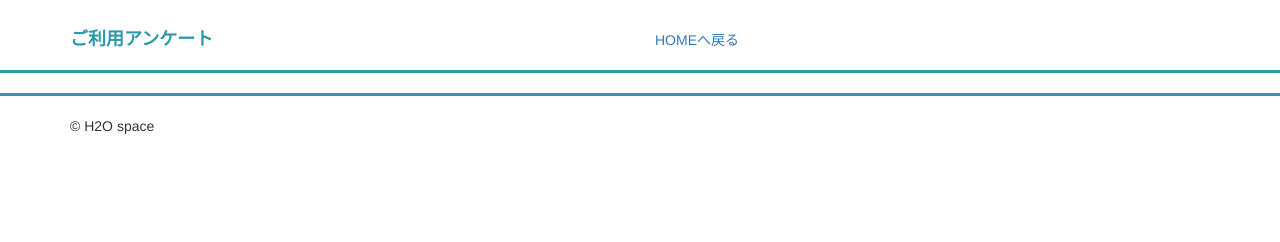
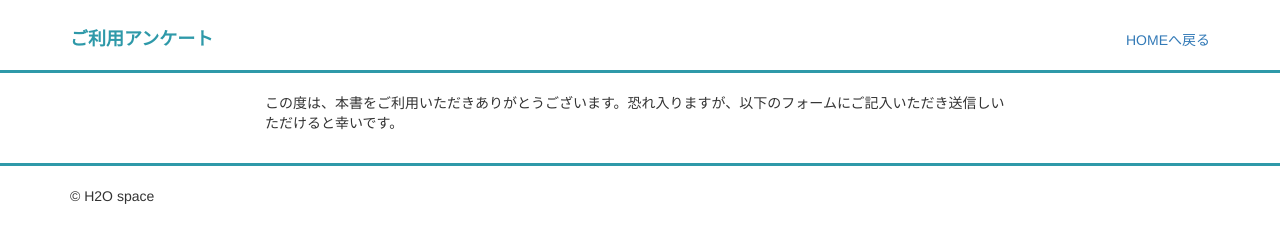
Before and after one commit to KItsuK/Usage-questionnaire, a plain HTML site: page index.html in a window 1280 px wide. Drawn offline with nearby package versions, Linux system fonts and the light colour scheme.

Commit message:
bodyの追加

```diff
--- a/css/style.css
+++ b/css/style.css
@@ -13,3 +13,7 @@ h1{
   margin: 0;
   font-weight: bold;
 }
+
+.align-right{
+  text-align: right;
+}
--- a/index.html
+++ b/index.html
@@ -23,7 +23,7 @@
           <div class="col-sm-6">
             <h1>ご利用アンケート</h1>
           </div>
-          <div class="col-sm-6">
+          <div class="col-sm-6 align-right">
             <a href="#">HOMEへ戻る</a>
           </div>
         </div>
@@ -31,6 +31,14 @@
     </div>
 
     <hr>
+
+    <div class="container">
+      <form action="http://book.h2o-space.com/html/form.php" method="post" class="row">
+        <div class="col-sm-8 col-sm-offset-2">
+          <p>この度は、本書をご利用いただきありがとうございます。恐れ入りますが、以下のフォームにご記入いただき送信しいただけると幸いです。</p>
+        </div>
+      </form>
+    </div>
 
     <hr>
 
```
